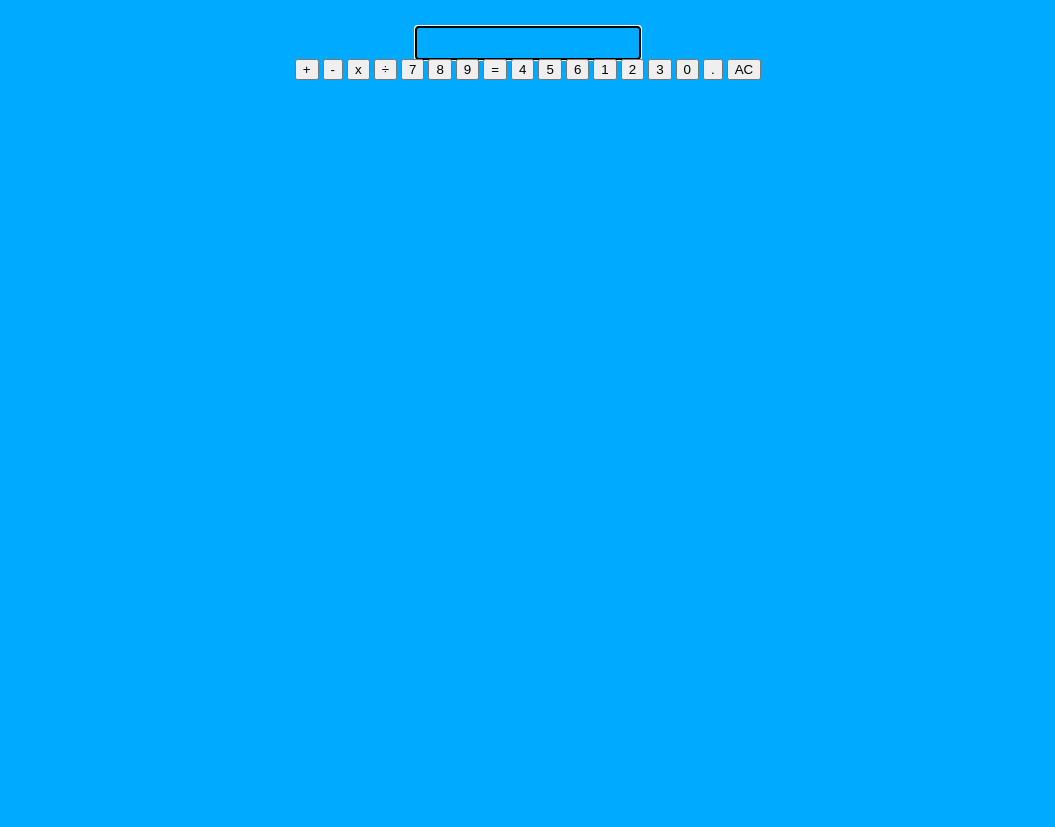
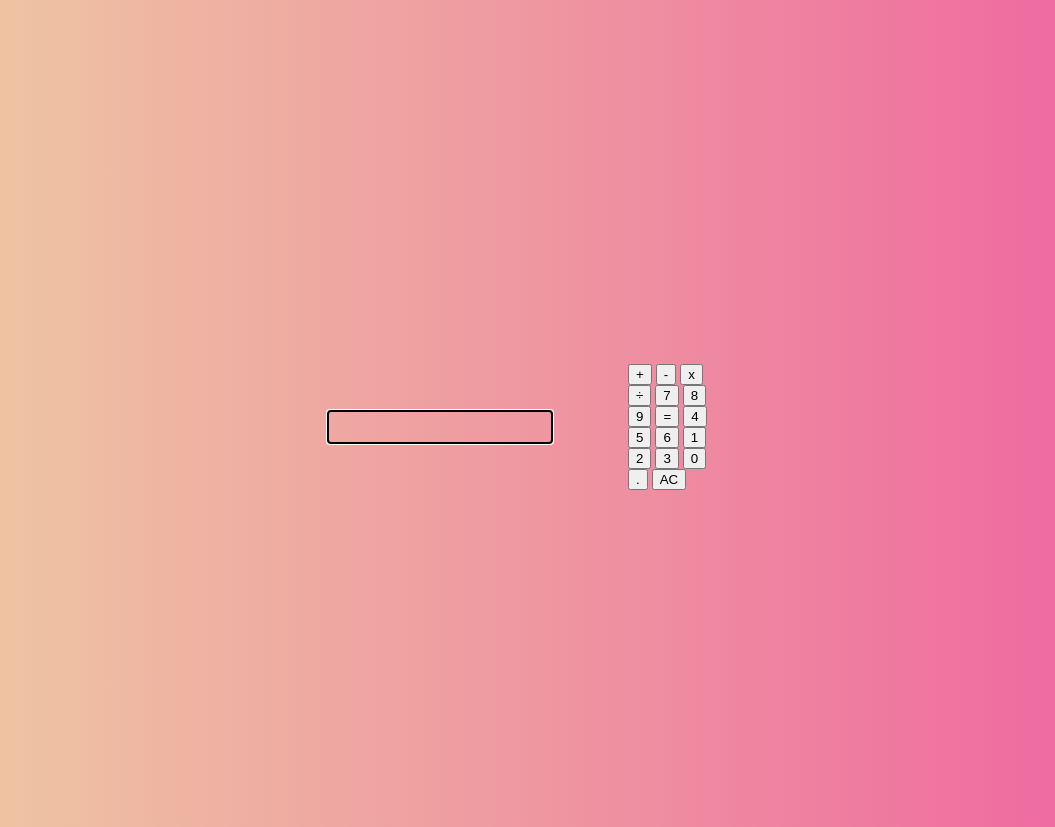
Before and after one commit to zqleow13/Calculator, a plain HTML site: page index.html in a window 1280 px wide. Shown: the part 81-908 px from the top of the page, without its empty margins (112-1167 px from the left). Before the commit the page ends 800 px from the top, so only its background shows below. Drawn offline with Linux system fonts and the light colour scheme.

Commit message:
changed background to pink gradient

```diff
--- a/style.css
+++ b/style.css
@@ -7,17 +7,16 @@ h1 {
 body {
     padding: 0;
     margin: 0;
-    background: #00AAFF;
+    background: linear-gradient(to right, #eecda3,  #ef629f);
 }
 
 .calculator-container {
-    display: flex;
+    display: grid;
     justify-content: center;
     align-items: center;
-    flex-direction: column;
-    flex-wrap: wrap;
-    flex-grow: 0;
-}
+    min-height: 100vh;
+    grid-template-columns: repeat(4, 100px);
+    grid-template-rows: auto;
 
 .display {
     width: 14em;
```
